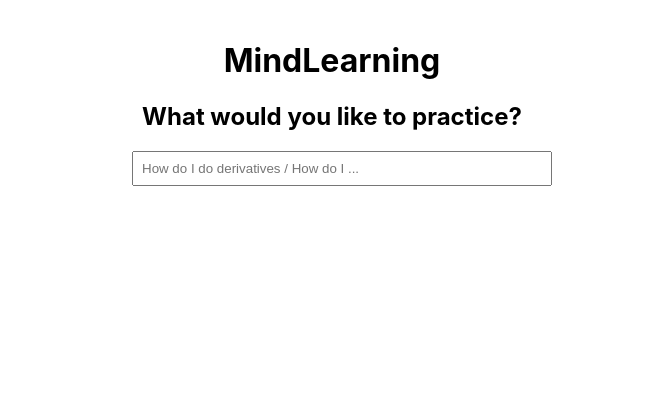
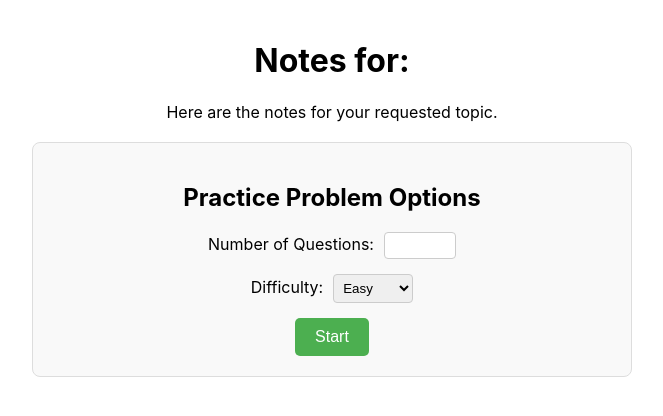
Before and after one commit to danhpham2000/HackTX-Project, a React (Create React App) app: page /notes in a window 1280 px wide. Shown: the top 416 px of the page, without its empty margins (308-971 px from the left). Built offline with nearby package versions, Linux system fonts and the light colour scheme.

Commit message:
Note Page

```diff
--- a/package.json
+++ b/package.json
@@ -8,6 +8,7 @@
     "@testing-library/user-event": "^13.5.0",
     "react": "^18.3.1",
     "react-dom": "^18.3.1",
+    "react-router-dom": "^6.27.0",
     "react-scripts": "5.0.1",
     "web-vitals": "^2.1.4"
   },
--- a/src/App.js
+++ b/src/App.js
@@ -1,11 +1,19 @@
+// App.js
 import './App.css';
-import Login from './pages/login.js'
+import { BrowserRouter as Router, Route, Routes } from 'react-router-dom';
+import Login from './pages/login.js';
+import Notes from './pages/notes.js';
 
 function App() {
   return (
-    <div className="App">
-      <Login />
-    </div>
+    <Router>
+      <div className="App">
+        <Routes>
+          <Route path="/" element={<Login />} />
+          <Route path="/notes" element={<Notes />} />
+        </Routes>
+      </div>
+    </Router>
   );
 }
 
--- a/src/pages/login.js
+++ b/src/pages/login.js
@@ -1,26 +1,33 @@
 // pages/login.js
 import React, { useState } from 'react';
+import { useNavigate } from 'react-router-dom'; // Import useNavigate for routing
 
 const Login = () => {
   const [username, setUsername] = useState('');
+  const navigate = useNavigate(); // Initialize navigate for routing
 
   const handleLogin = async () => {
     // Prepare the data to send
     const data = { username };
+
     try {
-      const response = await fetch('http://your-backend-api-url/login', {
+      /*const response = await fetch('http://your-backend-api-url/login', {
         method: 'POST',
         headers: {
           'Content-Type': 'application/json',
         },
         body: JSON.stringify(data),
       });
+
       if (!response.ok) {
         throw new Error('Network response was not ok');
       }
-      const result = await response.json();
-      console.log('Login successful:', result);
-      // Handle successful login (e.g., navigate to another page)
+
+      const result = await response.json();*/
+      console.log('Login successful:');
+
+      // Navigate to the Notes page with the username as a parameter
+      navigate(`/notes`, { state: { username } });
     } catch (error) {
       console.error('Error logging in:', error);
       // Handle errors (e.g., show an error message)
@@ -29,8 +36,8 @@ const Login = () => {
 
   return (
     <div style={{ padding: '20px', maxWidth: '400px', margin: 'auto' }}>
-      <h1> MindLearning </h1>
-      <h2> What would you like to practice? </h2>
+      <h1>MindLearning</h1>
+      <h2>What would you like to practice?</h2>
       <input
         type="text"
         placeholder="How do I do derivatives / How do I ..."
@@ -38,6 +45,9 @@ const Login = () => {
         onChange={(e) => setUsername(e.target.value)}
         style={{ display: 'block', marginBottom: '10px', padding: '8px', width: '100%' }}
       />
+      <button onClick={handleLogin} style={{ padding: '10px', width: '100%' }}>
+        Submit
+      </button>
     </div>
   );
 };
--- /dev/null
+++ b/src/pages/notes.js
@@ -0,0 +1,82 @@
+// pages/notes.js
+import React from 'react';
+import { useLocation } from 'react-router-dom';
+
+const Notes = () => {
+  const location = useLocation();
+  const { username } = location.state || {};
+
+  return (
+    <div style={{ padding: '20px', maxWidth: '600px', margin: 'auto' }}>
+      <h1>Notes for: {username}</h1>
+      <p>Here are the notes for your requested topic.</p>
+
+      {/* Box for practice problem options */}
+      <div style={{
+        border: '1px solid #ddd',
+        borderRadius: '8px',
+        padding: '20px',
+        marginTop: '20px',
+        backgroundColor: '#f9f9f9'
+      }}>
+        <h2>Practice Problem Options</h2>
+
+        {/* Number of Questions */}
+        <div style={{ marginBottom: '15px' }}>
+          <label>
+            Number of Questions:
+            <input
+              type="number"
+              min="1"
+              max="10"
+              style={{
+                marginLeft: '10px',
+                padding: '5px',
+                width: '60px',
+                borderRadius: '4px',
+                border: '1px solid #ccc'
+              }}
+            />
+          </label>
+        </div>
+
+        {/* Difficulty Selection */}
+        <div style={{ marginBottom: '15px' }}>
+          <label>
+            Difficulty:
+            <select
+              style={{
+                marginLeft: '10px',
+                padding: '5px',
+                borderRadius: '4px',
+                border: '1px solid #ccc'
+              }}
+            >
+              <option value="easy">Easy</option>
+              <option value="medium">Medium</option>
+              <option value="hard">Hard</option>
+            </select>
+          </label>
+        </div>
+
+        {/* Start Button */}
+        <button
+          style={{
+            padding: '10px 20px',
+            borderRadius: '5px',
+            border: 'none',
+            backgroundColor: '#4CAF50',
+            color: 'white',
+            fontSize: '16px',
+            cursor: 'pointer'
+          }}
+          onClick={() => alert('Starting practice problems...')}
+        >
+          Start
+        </button>
+      </div>
+    </div>
+  );
+};
+
+export default Notes;
```
Also changed, not shown: 1 other file (tests, documents, lock files or other folders). Lines whose indentation alone changed are shown as unchanged.
